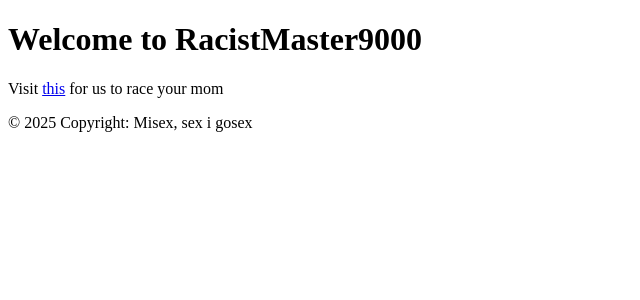
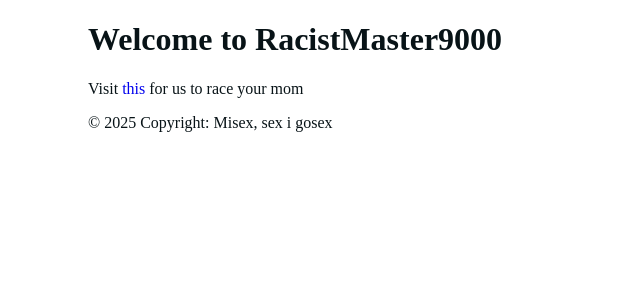
Before and after one commit to KacperekjhPrime/RacistMaster9000, a SvelteKit app: page /Dashboard in a window 1280 px wide. Shown: the top 300 px of the page, without its empty margins (0-640 px from the left). Built offline with nearby package versions, Linux system fonts and the light colour scheme.

Commit message:
made rough sketch of home page

```diff
--- /dev/null
+++ b/src/routes/+layout.svelte
@@ -0,0 +1,23 @@
+<script lang="ts">
+  import favicon from "$lib/assets/favicon.svg";
+  import DummyThickData from "$lib/ts/dummyThickData/dummyThickData";
+  import "$lib/styles/global.css";
+
+  let { children } = $props();
+</script>
+
+<svelte:head>
+  <link rel="icon" href={favicon} />
+  <title>{DummyThickData.title}</title>
+</svelte:head>
+
+<main>
+  {@render children?.()}
+</main>
+
+<style>
+  main {
+    margin-left: 5.5rem;
+    width: calc(100% - 11rem);
+  }
+</style>
```
